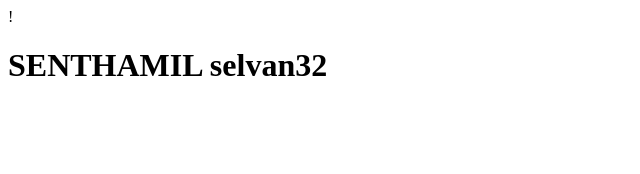
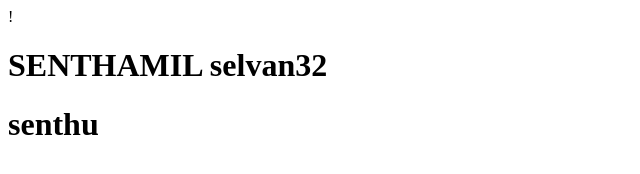
Before and after one commit to senthamil8/Project1, a plain HTML site: page index.html in a window 1280 px wide. Shown: the whole page, without its empty margins (0-640 px from the left). Drawn offline with Linux system fonts and the light colour scheme.

Commit message:
changes in frontend

```diff
--- a/index.html
+++ b/index.html
@@ -7,5 +7,6 @@
     </HEAD>
         <BODY>
             <H1>SENTHAMIL selvan32</H1>
+            <H1>senthu</H1>
         </BODY>
 </html>
```
